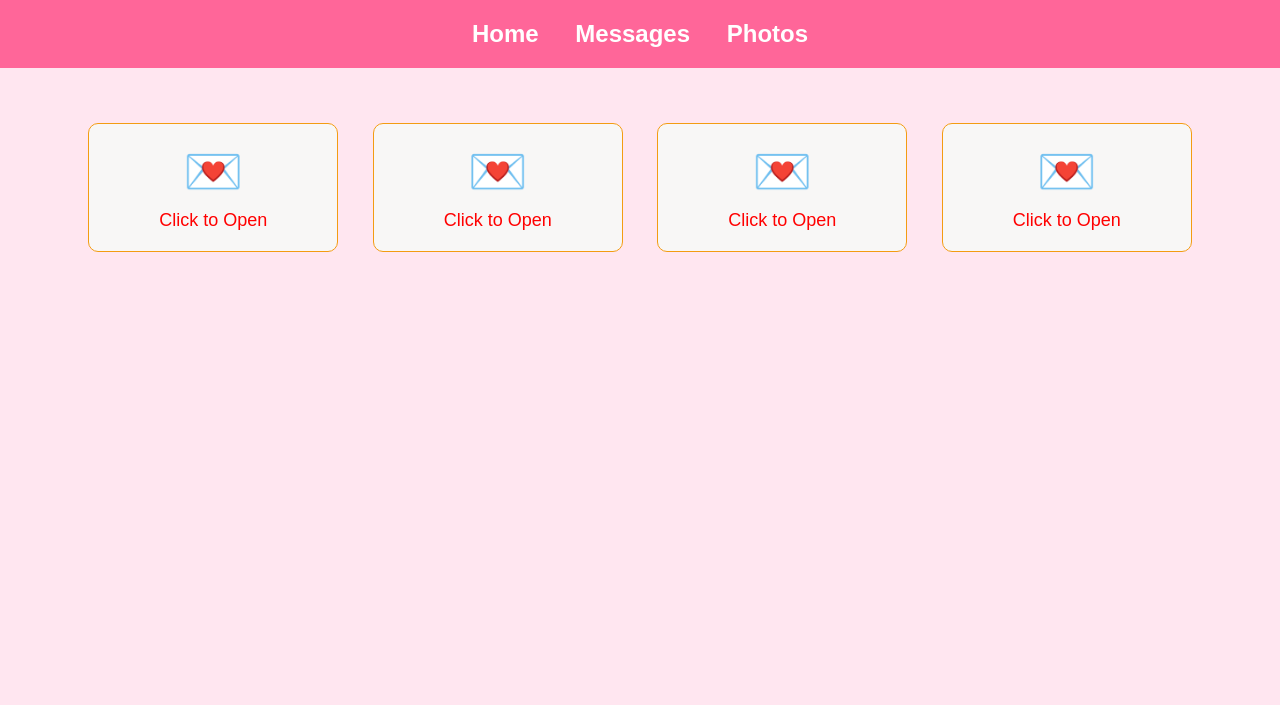
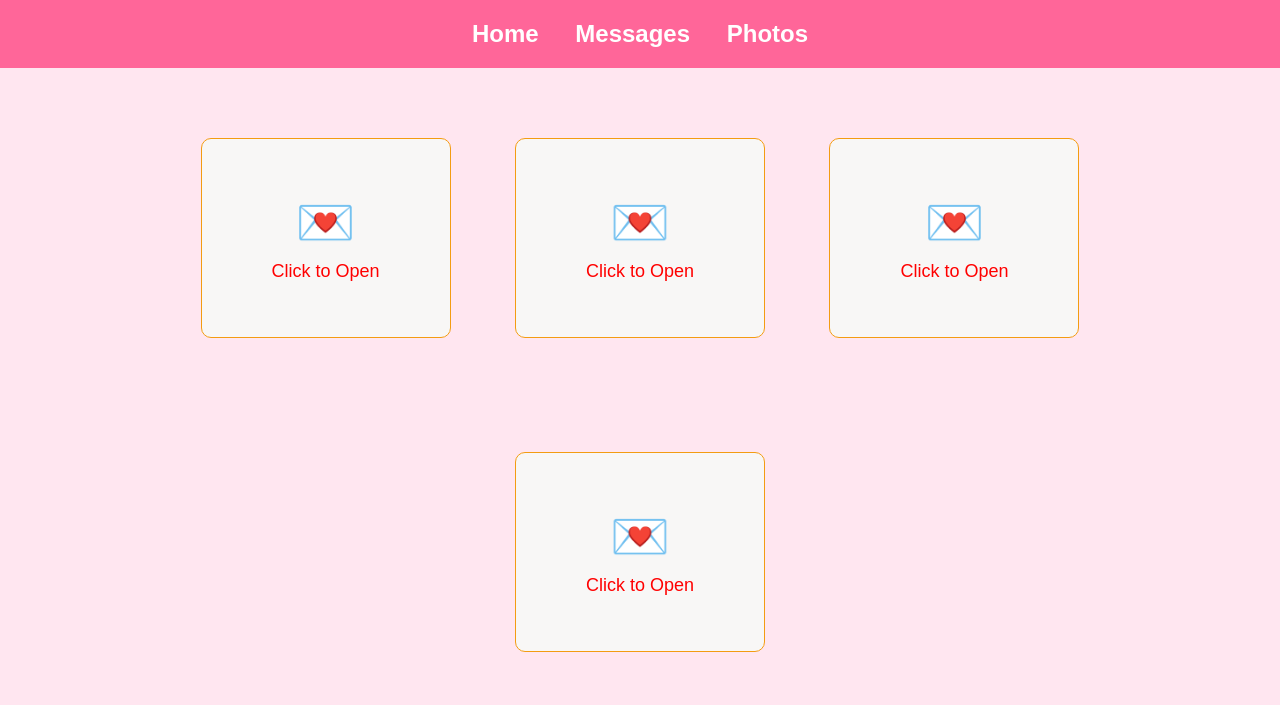
Before and after one commit to josh12344/Hiii, a plain HTML site: page messages.html in a window 1280 px wide. Drawn offline with Linux system fonts and the light colour scheme.

Commit message:
style.css

```diff
--- a/style.css
+++ b/style.css
@@ -111,14 +111,18 @@ img:hover {
 }
 
 .envelope {
+    width: 250px;
+    height: 250px;
+    object-fit: cover;
     position: relative;
     display: inline-block;
-    width: 250px;
-    height: auto; /* Allow dynamic height */
-    margin: 15px;
+    margin: 30px;
     cursor: pointer;
-    perspective: 1000px;
+    perspective: 5000px;
 }
+
+
+
 
 .envelope-front,
 .envelope-back {
@@ -126,7 +130,7 @@ img:hover {
     top: 0;
     left: 0;
     width: 100%;
-    height: auto; /* Remove fixed height */
+    height: 200px; /* Remove fixed height */
     background-color: #f39c12;
     border: 1px solid #f39c12;
     border-radius: 10px;
```
